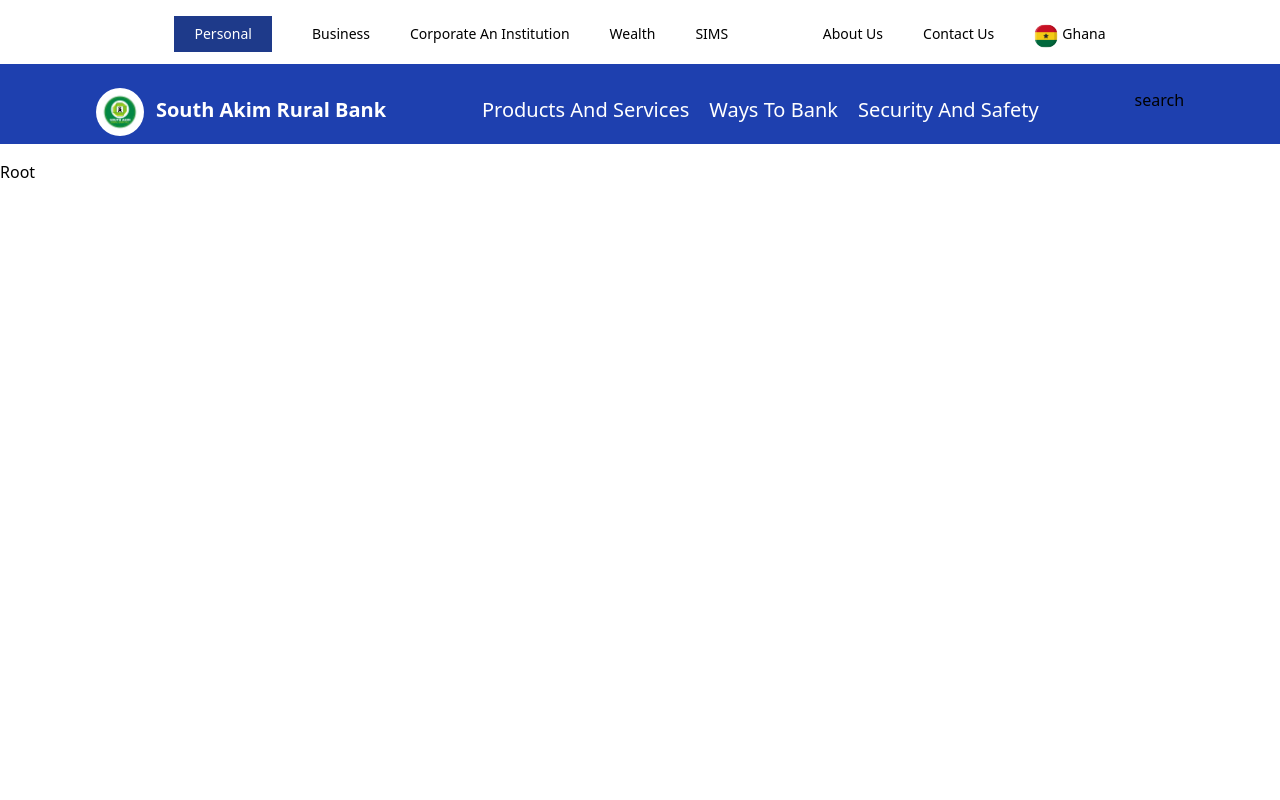
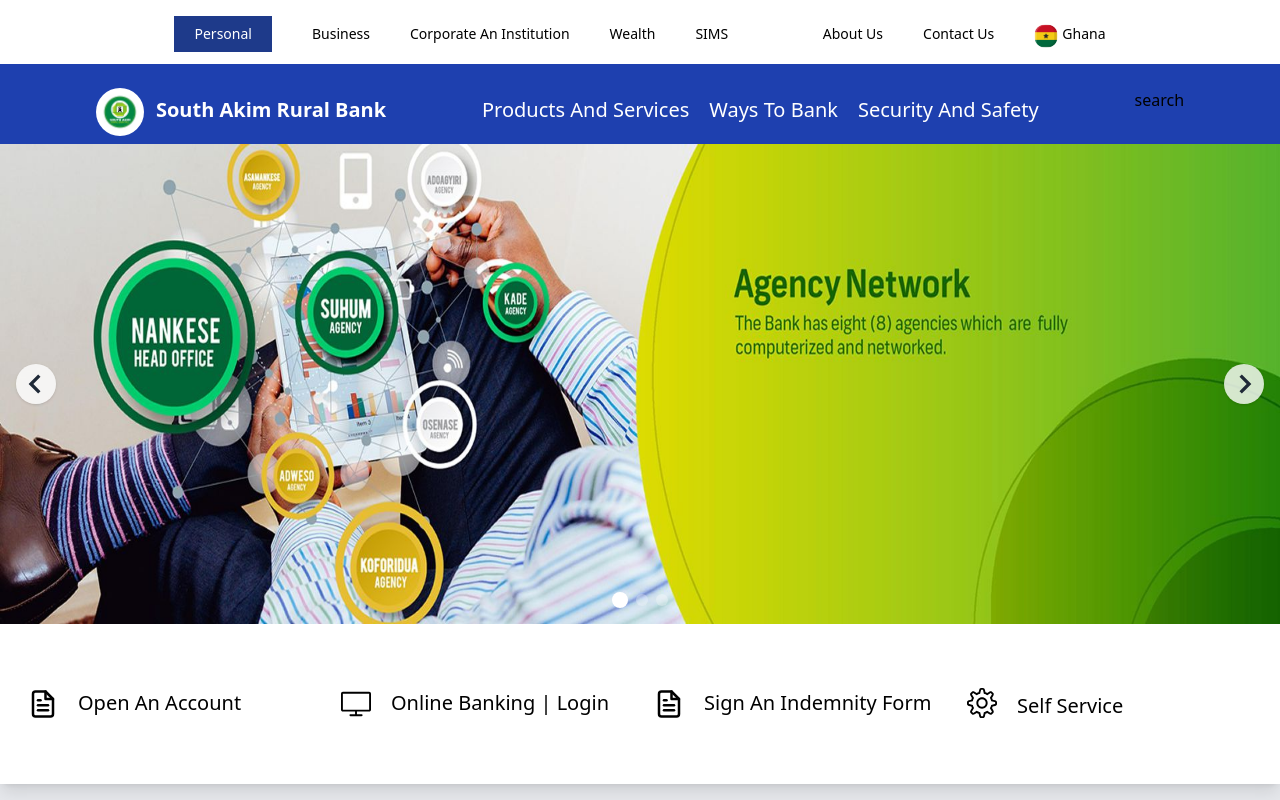
Before and after one commit to owusuvictorjnr/South-Akim, a Next.js app: page / in a window 1280 px wide. Shown: the top 800 px of the page. Built offline with nearby package versions, Linux system fonts and the light colour scheme.

Commit message:
slide images

```diff
--- a/app/page.js
+++ b/app/page.js
@@ -1,10 +1,79 @@
+import Image from 'next/image'
 import React from 'react'
+import Carousel from './components/Carousel'
+import { FiFileText } from 'react-icons/fi'
+import { SlScreenDesktop, SlSettings } from 'react-icons/sl'
+import Link from 'next/link'
 
+const slides = ['/imgs/agency.jpg', '/imgs/ebanking.jpg', '/imgs/pic6.jpg']
 const Root = () => {
   return (
     <>
-      <div className="mt-[10rem]">
-        <div>Root</div>
+      <div className="mt-[9rem] min-h-screen bg-gray-200">
+        {/* landing page */}
+        <div className="min-h-[40rem] bg-gray-200 max-h-lg shadow-lg ">
+          <Carousel autoSlide={true} autoSlideInterval={1000}>
+            {slides.map((s) => (
+              <Image
+                src={s}
+                alt="background"
+                height="1000"
+                width="1000"
+                className="w-full h-[30rem]"
+                key={s}
+              />
+            ))}
+          </Carousel>
+
+          <div className="grid grid-cols-1 gap-3 capitalize px-5 text-sm md:grid-cols-4 md:bg-white">
+            <div className="bg-white px-2 py-2 flex items-center md:hover:text-white md:hover:bg-orange-400 duration-700 md:h-[10rem]">
+              <Link href="/" className="flex justify-center gap-5">
+                <FiFileText size={30} className="" />
+                <h3 className="hover:text-blue-500 md:hover:text-white md:text-xl">
+                  open an account
+                </h3>
+              </Link>
+            </div>
+
+            <div className="bg-white px-2 py-2 flex items-center md:hover:text-white md:hover:bg-orange-400 duration-700 md:h-[10rem]">
+              <Link href="/" className="flex justify-center gap-5">
+                <SlScreenDesktop size={30} className="" />
+                <h3 className="hover:text-blue-500 md:hover:text-white md:text-xl">
+                  online banking | login
+                </h3>
+              </Link>
+            </div>
+
+            <div className="bg-white px-2 py-2 flex items-center md:hover:text-white md:hover:bg-orange-400 duration-700 md:h-[10rem]">
+              <Link href="/" className="flex justify-center gap-5">
+                <FiFileText size={30} className="" />
+                <h3 className="hover:text-blue-500 md:hover:text-white md:text-xl">
+                  sign an indemnity form
+                </h3>
+              </Link>
+            </div>
+
+            <div className="bg-white px-2 py-2 flex items-center md:hover:text-white md:hover:bg-orange-400 duration-700 md:h-[10rem]">
+              <Link href="/" className="flex justify-center gap-5">
+                <SlSettings size={30} className="" />
+                <h3 className="hover:text-blue-500 pt-1 md:hover:text-white md:text-xl">
+                  self service
+                </h3>
+              </Link>
+            </div>
+          </div>
+        </div>
+
+        <div className="flex justify-center pt-10">
+          <h2 className="">
+            Choose what`s right for
+            <p className="flex justify-center">you</p>
+          </h2>
+        </div>
+        <p className="flex justify-center pt-5">
+          banking tailored to your needs
+          {/* HiChartBar */}
+        </p>
       </div>
     </>
   )
```
